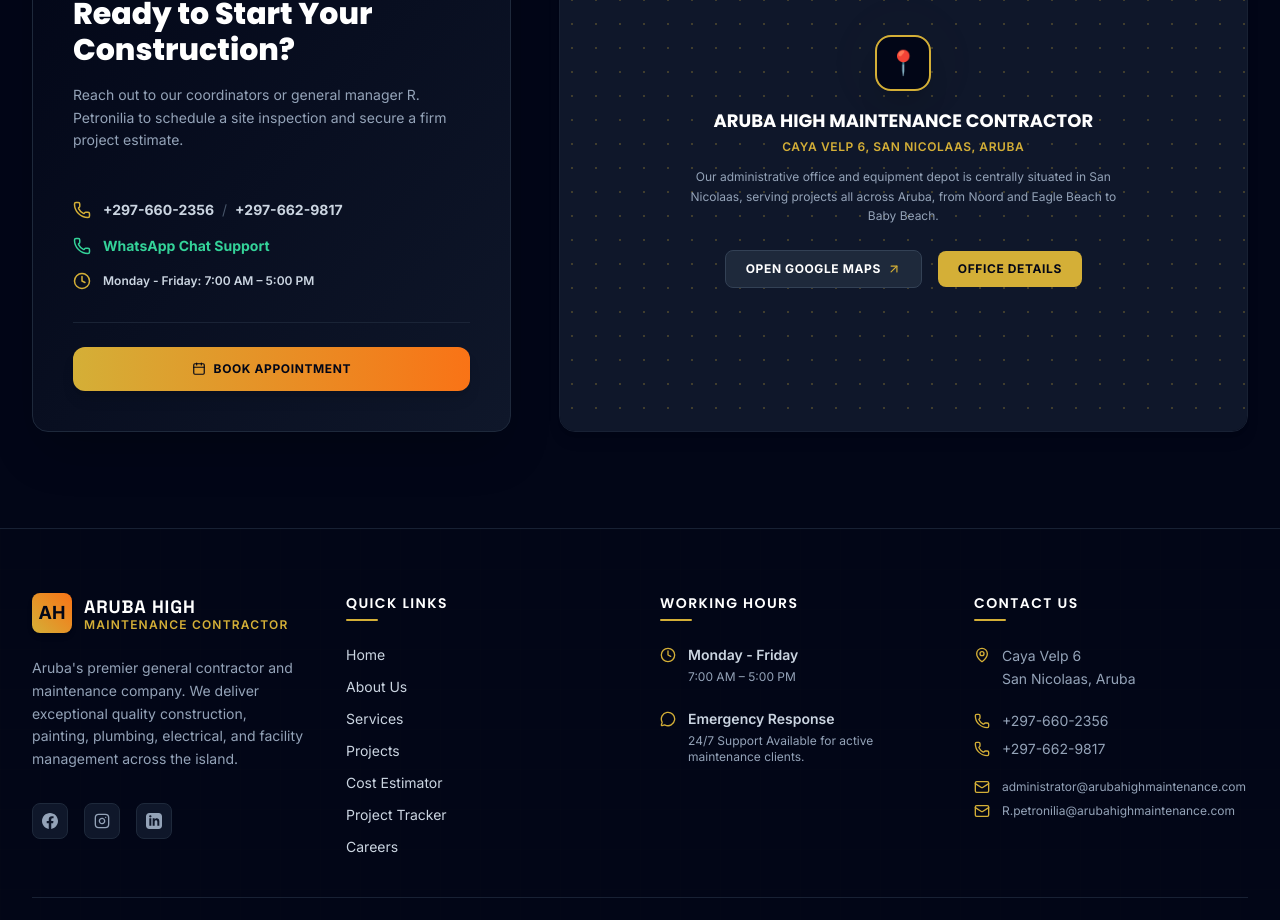
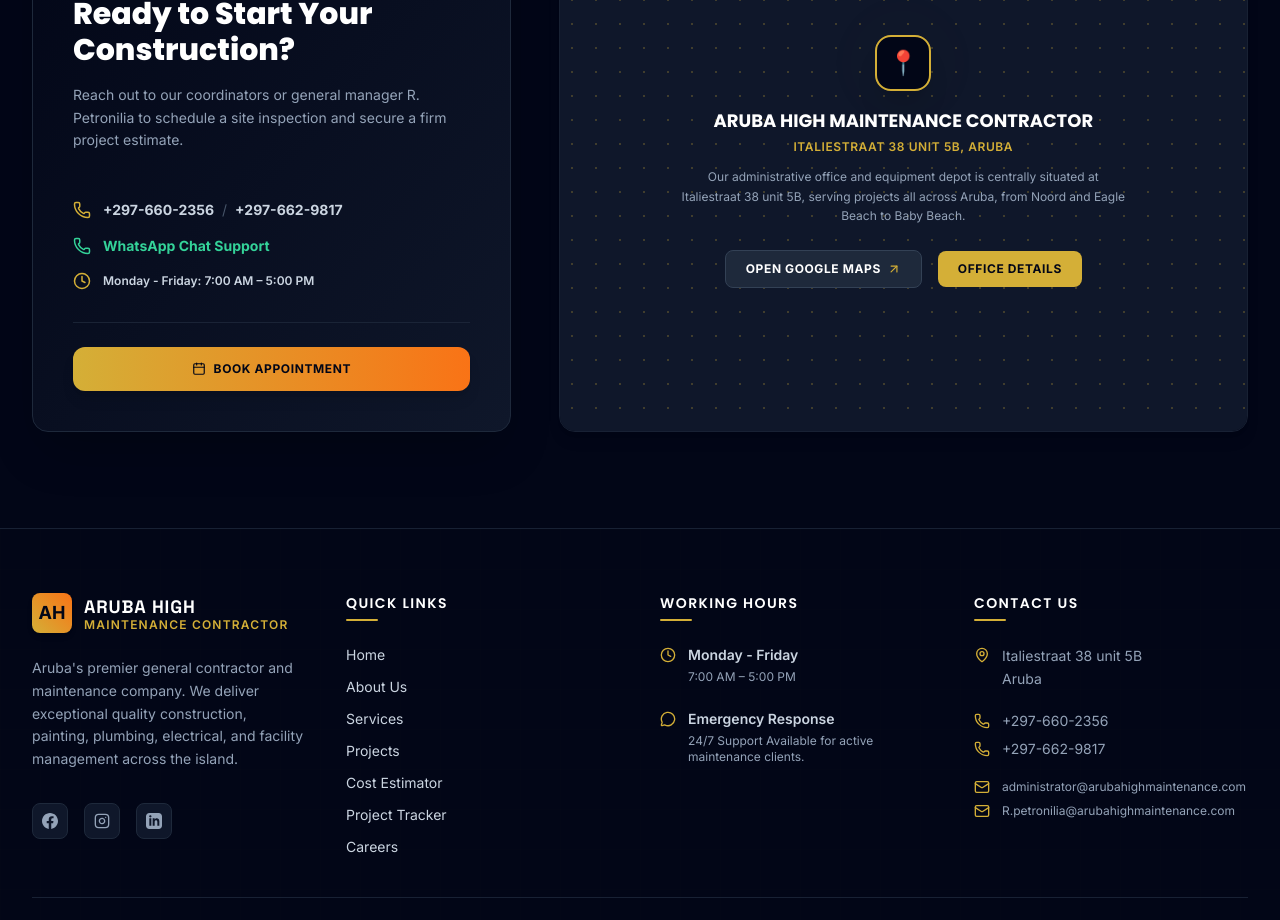
Before and after one commit to intoxiagmb-crypto/Aruba, a React (Vite) app: page / in a window 1280 px wide. Shown: the part 4300-5220 px from the top of the page. Built offline with nearby package versions, Linux system fonts and the light colour scheme.

Commit message:
Update office location to Italiestraat 38 unit 5B

```diff
--- a/src/components/AIChatBot.tsx
+++ b/src/components/AIChatBot.tsx
@@ -74,7 +74,7 @@ export default function AIChatBot({ lang, setCurrentPage, setSelectedService }:
         } else if (prompt.includes('preise') || prompt.includes('prijs') || prompt.includes('kosto') || prompt.includes('quote') || prompt.includes('cost')) {
           reply = "Pa kosto exacto, bishita nos Kalkuladó di Kosto (Cost Estimator) den e menu general. Eynan bo por kalkula un estimacion.";
         } else {
-          reply = "Masha danki pa bo pregunta. Aruba High Maintenance Contractor ta localisa na Caya Velp 6, San Nicolaas. Bo por yama nos na +297-660-2356.";
+          reply = "Masha danki pa bo pregunta. Aruba High Maintenance Contractor ta localisa na Italiestraat 38 unit 5B, Aruba. Bo por yama nos na +297-660-2356.";
         }
       } else if (lang === 'nl') {
         if (prompt.includes('schilder') || prompt.includes('verf') || prompt.includes('verven')) {
@@ -88,7 +88,7 @@ export default function AIChatBot({ lang, setCurrentPage, setSelectedService }:
         } else if (prompt.includes('kosten') || prompt.includes('prijs') || prompt.includes('offerte')) {
           reply = "Voor een snelle prijsindicatie kunt u onze ingebouwde Kosten Calculator gebruiken in het menu. Voor een gedetailleerde offerte kunt u een afspraak boeken.";
         } else {
-          reply = "Bedankt voor uw bericht. Aruba High Maintenance Contractor is gevestigd aan de Caya Velp 6, San Nicolaas. Bel ons direct op +297-660-2356 voor meer info.";
+          reply = "Bedankt voor uw bericht. Aruba High Maintenance Contractor is gevestigd aan de Italiestraat 38 unit 5B, Aruba. Bel ons direct op +297-660-2356 voor meer info.";
         }
       } else {
         // English defaults
@@ -105,7 +105,7 @@ export default function AIChatBot({ lang, setCurrentPage, setSelectedService }:
         } else if (prompt.includes('tracker') || prompt.includes('status') || prompt.includes('progress')) {
           reply = "If you are an active client, you can enter your project code in our 'Project Tracker' page to see active completion updates and photos.";
         } else {
-          reply = "Thank you for contacting Aruba High Maintenance! We operate Monday to Friday, 7am - 5pm. You can reach us directly at +297-660-2356 or visit us at Caya Velp 6, San Nicolaas.";
+          reply = "Thank you for contacting Aruba High Maintenance! We operate Monday to Friday, 7am - 5pm. You can reach us directly at +297-660-2356 or visit us at Italiestraat 38 unit 5B, Aruba.";
         }
       }
 
--- a/src/components/Footer.tsx
+++ b/src/components/Footer.tsx
@@ -157,8 +157,8 @@ export default function Footer({ setCurrentPage, setSelectedService, lang }: Foo
               <div className="flex items-start space-x-3">
                 <MapPin className="text-gold-500 mt-0.5 flex-shrink-0" size={16} />
                 <span className="text-slate-400 leading-relaxed">
-                  Caya Velp 6<br />
-                  San Nicolaas, Aruba
+                  Italiestraat 38 unit 5B<br />
+                  Aruba
                 </span>
               </div>
               <div className="flex flex-col space-y-2 pt-1">
--- a/src/pages/Appointment.tsx
+++ b/src/pages/Appointment.tsx
@@ -293,7 +293,7 @@ export default function Appointment({ lang }: AppointmentProps) {
                     </label>
                     <input
                       type="text"
-                      placeholder="e.g. Caya Velp 6, San Nicolaas"
+                      placeholder="e.g. Italiestraat 38 unit 5B"
                       value={address}
                       onChange={(e) => setAddress(e.target.value)}
                       required
--- a/src/pages/Contact.tsx
+++ b/src/pages/Contact.tsx
@@ -59,8 +59,8 @@ export default function Contact({ lang }: ContactProps) {
               <div className="space-y-1 text-xs sm:text-sm">
                 <h4 className="font-bold text-navy-900 dark:text-white uppercase tracking-wider text-xs">Office Address</h4>
                 <p className="text-slate-500 dark:text-slate-400">
-                  Caya Velp 6<br />
-                  San Nicolaas, Aruba
+                  Italiestraat 38 unit 5B<br />
+                  Aruba
                 </p>
               </div>
             </div>
@@ -220,13 +220,13 @@ export default function Contact({ lang }: ContactProps) {
         <div className="bg-slate-900 border border-slate-800 p-8 rounded-3xl text-center select-none relative max-w-4xl mx-auto overflow-hidden">
           <div className="absolute inset-0 opacity-25 bg-[radial-gradient(#d4af37_1px,transparent_1px)] [background-size:24px_24px] pointer-events-none" />
           <h4 className="text-white font-bold text-lg relative z-10 font-grotesk">Our Physical Location</h4>
-          <p className="text-gold-500 font-semibold text-xs tracking-wider uppercase mt-1 relative z-10">Caya Velp 6, San Nicolaas, Aruba</p>
+          <p className="text-gold-500 font-semibold text-xs tracking-wider uppercase mt-1 relative z-10">Italiestraat 38 unit 5B, Aruba</p>
           <p className="text-slate-400 text-xs mt-3 relative z-10 leading-relaxed max-w-lg mx-auto">
-            You can drop by our administrative depot. Located in San Nicolaas, we coordinate fast dispatch trucks to any neighborhood in Aruba.
+            You can drop by our administrative depot. Located at Italiestraat 38 unit 5B, we coordinate fast dispatch trucks to any neighborhood in Aruba.
           </p>
           <div className="pt-6 relative z-10 flex justify-center">
             <a
-              href="https://maps.google.com/?q=Caya+Velp+6,+San+Nicolaas,+Aruba"
+              href="https://maps.google.com/?q=Italiestraat+38+unit+5B,+Aruba"
               target="_blank"
               rel="noreferrer"
               className="bg-slate-800 hover:bg-slate-700 text-white font-bold px-6 py-3 rounded-lg text-xs uppercase tracking-wider flex items-center space-x-1.5 transition-colors border border-slate-700"
--- a/src/pages/CostEstimator.tsx
+++ b/src/pages/CostEstimator.tsx
@@ -338,7 +338,7 @@ export default function CostEstimator({ lang, setCurrentPage }: CostEstimatorPro
           <div class="header">
             <div>
               <div class="logo">ARUBA HIGH MAINTENANCE</div>
-              <div style="font-size: 12px; color: #64748b; margin-top: 4px;">Caya Velp 6, San Nicolaas, Aruba</div>
+              <div style="font-size: 12px; color: #64748b; margin-top: 4px;">Italiestraat 38 unit 5B, Aruba</div>
             </div>
             <div class="title">Cost Estimate</div>
           </div>
--- a/src/pages/Dashboard.tsx
+++ b/src/pages/Dashboard.tsx
@@ -248,7 +248,7 @@ export default function Dashboard({ lang }: DashboardProps) {
                 <div className="grid grid-cols-2 gap-6 text-xs text-slate-600 border-b border-slate-100 pb-6">
                   <div className="space-y-1">
                     <p className="font-bold text-[10px] uppercase text-slate-400">Aruba High Maintenance Contractor</p>
-                    <p className="font-bold text-navy-900">Caya Velp 6, San Nicolaas, Aruba</p>
+                    <p className="font-bold text-navy-900">Italiestraat 38 unit 5B, Aruba</p>
                     <p>+297-660-2356</p>
                     <p>administrator@arubahighmaintenance.com</p>
                   </div>
@@ -304,7 +304,7 @@ export default function Dashboard({ lang }: DashboardProps) {
 
               {/* Print Footer */}
               <div className="border-t border-slate-100 pt-6 text-[10px] text-center text-slate-400 print:block">
-                Thank you for your business. Aruba High Maintenance Contractor, Caya Velp 6, San Nicolaas.
+                Thank you for your business. Aruba High Maintenance Contractor, Italiestraat 38 unit 5B, Aruba.
               </div>
 
             </div>
--- a/src/pages/Home.tsx
+++ b/src/pages/Home.tsx
@@ -657,14 +657,14 @@ export default function Home({ setCurrentPage, setSelectedService, lang }: HomeP
 
                 <div className="max-w-md relative z-10">
                   <h5 className="text-white font-bold text-lg">ARUBA HIGH MAINTENANCE CONTRACTOR</h5>
-                  <p className="text-gold-500 font-semibold text-xs tracking-wider uppercase mt-1">Caya Velp 6, San Nicolaas, Aruba</p>
+                  <p className="text-gold-500 font-semibold text-xs tracking-wider uppercase mt-1">Italiestraat 38 unit 5B, Aruba</p>
                   <p className="text-slate-400 text-xs leading-relaxed mt-3">
-                    Our administrative office and equipment depot is centrally situated in San Nicolaas, serving projects all across Aruba, from Noord and Eagle Beach to Baby Beach.
+                    Our administrative office and equipment depot is centrally situated at Italiestraat 38 unit 5B, serving projects all across Aruba, from Noord and Eagle Beach to Baby Beach.
                   </p>
 
                   <div className="flex flex-col sm:flex-row items-center justify-center space-y-3 sm:space-y-0 sm:space-x-4 mt-6">
                     <a
-                      href="https://maps.google.com/?q=Caya+Velp+6,+San+Nicolaas,+Aruba"
+                      href="https://maps.google.com/?q=Italiestraat+38+unit+5B,+Aruba"
                       target="_blank"
                       rel="noreferrer"
                       className="bg-slate-800 hover:bg-slate-700 text-white font-bold px-5 py-2.5 rounded-lg text-xs uppercase tracking-wider flex items-center space-x-1.5 transition-colors border border-slate-700"
--- a/src/utils/translations.ts
+++ b/src/utils/translations.ts
@@ -18,7 +18,7 @@ export const translations = {
     heroTitle: "ARUBA HIGH MAINTENANCE CONTRACTOR",
     heroSubtitle: "Building Aruba with Quality, Trust & Excellence Since 2021",
     workingHours: "Working Hours",
-    officeAddress: "Caya Velp 6, San Nicolaas, Aruba",
+    officeAddress: "Italiestraat 38 unit 5B, Aruba",
     footerAbout: "Aruba's premier general contractor and maintenance company. We deliver exceptional quality construction, painting, plumbing, electrical, and facility management across the island.",
     quickLinks: "Quick Links",
     contactUs: "Contact Us",
@@ -44,7 +44,7 @@ export const translations = {
     heroTitle: "ARUBA HIGH MAINTENANCE CONTRACTOR",
     heroSubtitle: "Trahando na Aruba cu Kwalidad, Confiansa y Excelencia structuralmente for di 2021",
     workingHours: "Orario di Trabou",
-    officeAddress: "Caya Velp 6, San Nicolaas, Aruba",
+    officeAddress: "Italiestraat 38 unit 5B, Aruba",
     footerAbout: "E contratista general y compania di mantencion premium na Aruba. Nos ta entrega calidad excepcional den construccion, pinta, plumbing, electricidad, y mantencion general.",
     quickLinks: "Enlasenan Rapido",
     contactUs: "Tene Kontakt",
@@ -70,7 +70,7 @@ export const translations = {
     heroTitle: "ARUBA HIGH MAINTENANCE CONTRACTOR",
     heroSubtitle: "Bouwen aan Aruba met Kwaliteit, Vertrouwen & Uitmuntendheid Sinds 2021",
     workingHours: "Werktijden",
-    officeAddress: "Caya Velp 6, San Nicolaas, Aruba",
+    officeAddress: "Italiestraat 38 unit 5B, Aruba",
     footerAbout: "Aruba's toonaangevende algemene aannemer en onderhoudsbedrijf. Wij leveren uitzonderlijke kwaliteit in bouw, schilderwerk, loodgieterswerk, elektriciteit en beheer.",
     quickLinks: "Snelle Links",
     contactUs: "Neem Contact Op",
```
